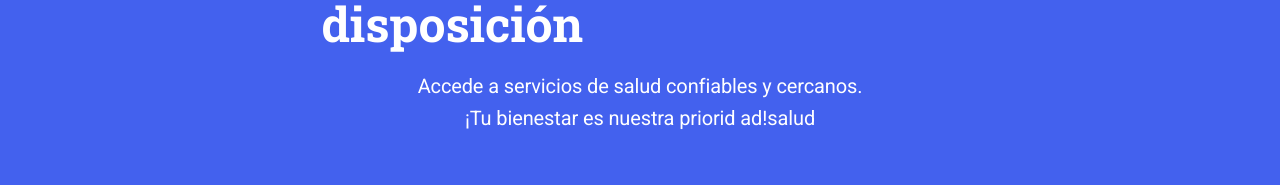
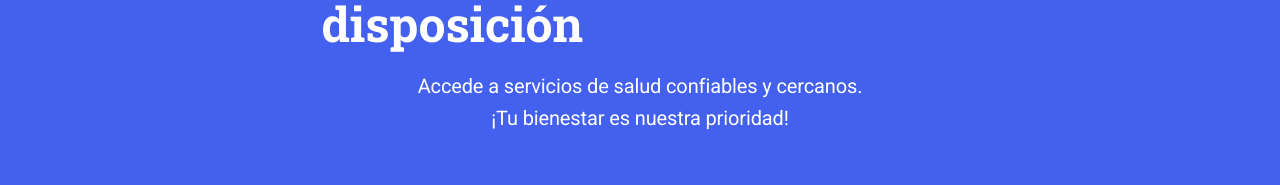
Before and after one commit to Agles-Av/chaqutonsito, a React (Create React App) app: page /presentation in a window 1280 px wide. Shown: the part 242-427 px from the top of the page. Built offline with nearby package versions, Linux system fonts and the light colour scheme.

Commit message:
[FIX] Correccion ortográfica

```diff
--- a/src/pages/Presentation/index.js
+++ b/src/pages/Presentation/index.js
@@ -67,8 +67,7 @@ function Presentation() {
               px={{ xs: 6, lg: 12 }}
               mt={1}
             >
-              Accede a servicios de salud confiables y cercanos. ¡Tu bienestar es nuestra priorid
-              ad!salud
+              Accede a servicios de salud confiables y cercanos. ¡Tu bienestar es nuestra prioridad!
             </MKTypography>
           </Grid>
         </Container>
```
